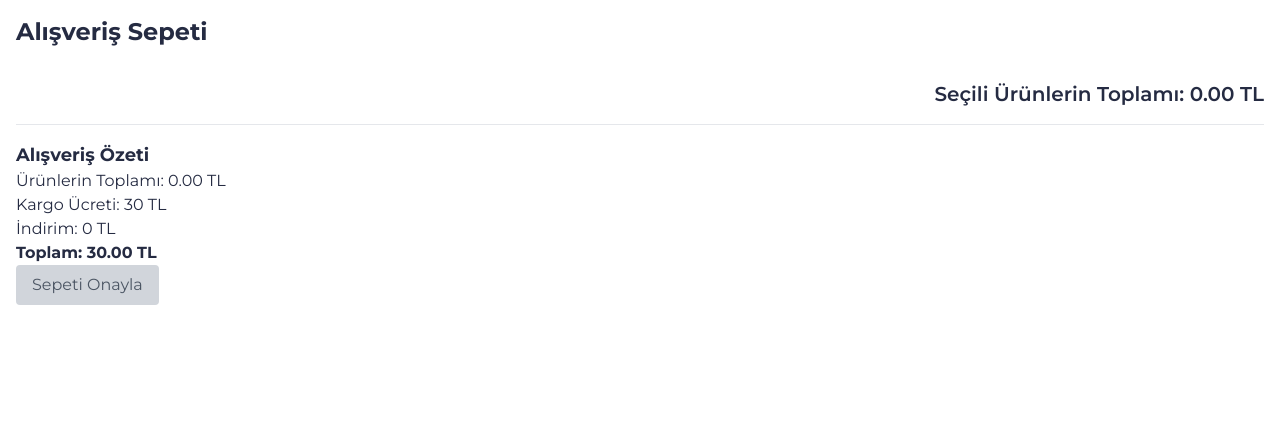
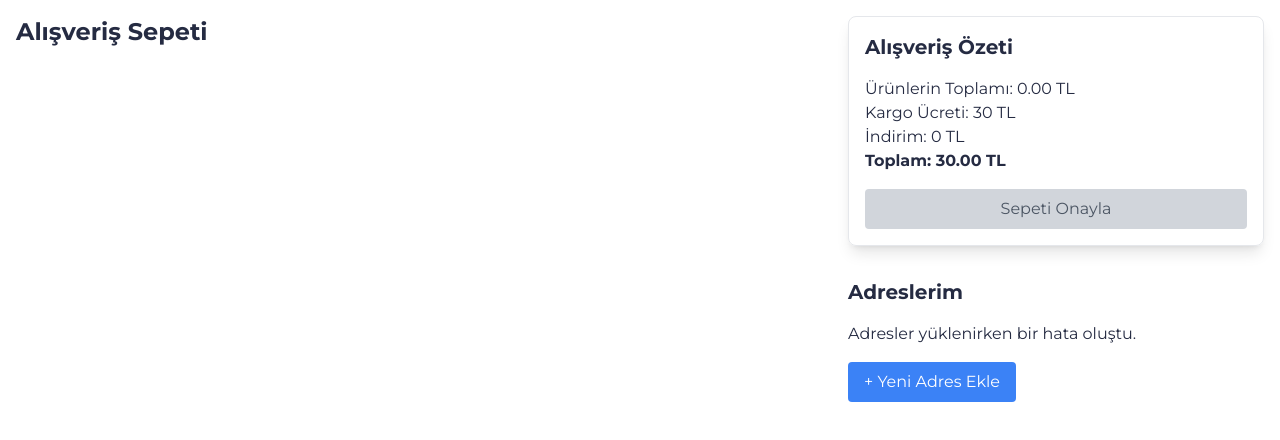
Before and after one commit to hediye-ersan/Trend-Kod, a React (Vite) app: page /shopping-cart in a window 1280 px wide. Shown: the top 440 px of the page. Built offline with nearby package versions, Linux system fonts and the light colour scheme; a web font is replaced by a local one.

Commit message:
Alışveriş sepeti sayfasını revize eder ve fetchUserAction ekler

```diff
--- a/src/page/ShoppingCartPage.jsx
+++ b/src/page/ShoppingCartPage.jsx
@@ -7,6 +7,8 @@ import {
     removeFromCart,
     addToCart
 } from "../actions/shopCardAction";
+
+import { fetchUserAddresses } from "../actions/userAction";
 
 const ShoppingCartPage = () => {
     const dispatch = useDispatch();
@@ -19,13 +21,11 @@ const ShoppingCartPage = () => {
         const storedCartItems = localStorage.getItem('cartItems');
         if (storedCartItems) {
             const parsedItems = JSON.parse(storedCartItems);
-            // Redux store'a yükle
             parsedItems.forEach(item => dispatch(addToCart(item)));
         }
     }, [dispatch]);
 
     useEffect(() => {
-        // setSelectedItems'ı burada çağırarak döngüyü önlüyoruz
         setSelectedItems(cartItems.map((item) => item.id));
     }, [cartItems]);
 
@@ -56,7 +56,6 @@ const ShoppingCartPage = () => {
     const handleOrder = () => {
         const orderedItems = cartItems.filter((item) => selectedItems.includes(item.id));
         if (!user) {
-            // Kullanıcı giriş yapmamışsa login sayfasına yönlendir
             history.push('/login');
         } else {
             console.log("Sipariş Oluşturulan Ürünler:", orderedItems);
@@ -64,8 +63,20 @@ const ShoppingCartPage = () => {
         }
     };
 
+    useEffect(() => {
+        if (user) {
+            dispatch(fetchUserAddresses());
+        }
+    }, [user, dispatch]);
+
+    const handleAddAddress = () => {
+        history.push('/add-address');
+    };
+
     return (
-        <div className="p-4">
+        <div className="flex flex-col md:flex-row gap-8 p-4">
+            {/* Sol Sütun: Alışveriş Sepeti */}
+            <div className="flex-1">
                 <h1 className="text-2xl font-bold mb-6">Alışveriş Sepeti</h1>
                 <div className="space-y-6">
                     {Object.entries(groupedItems).map(([seller, items]) => (
@@ -110,22 +121,22 @@ const ShoppingCartPage = () => {
                         </div>
                     ))}
                 </div>
-            <div className="mt-8">
+            </div>
 
-                <h2 className="text-xl font-semibold text-right mt-4">
-                    Seçili Ürünlerin Toplamı: {totalSelectedPrice.toFixed(2)} TL
-                </h2>
-            </div>
-            <div className="border-t mt-4 pt-4">
-                <h2 className="text-lg font-bold">Alışveriş Özeti</h2>
+            {/* Sağ Sütun: Alışveriş Özeti */}
+            <div className="w-full md:w-1/3">
+                <div className="border p-4 rounded-lg shadow-lg">
+                    <h2 className="text-xl font-bold mb-4">Alışveriş Özeti</h2>
                     <p>Ürünlerin Toplamı: {totalSelectedPrice.toFixed(2)} TL</p>
                     <p>Kargo Ücreti: 30 TL</p>
                     <p>İndirim: {totalSelectedPrice >= 150 ? '-30 TL (150 TL ve Üzerinde Kargo Ücretsiz)' : '0 TL'}</p>
-                <p className="font-bold">Toplam: {(totalSelectedPrice >= 150 ? totalSelectedPrice : totalSelectedPrice + 30).toFixed(2)} TL</p>
+                    <p className="font-bold">
+                        Toplam: {(totalSelectedPrice >= 150 ? totalSelectedPrice : totalSelectedPrice + 30).toFixed(2)} TL
+                    </p>
                     <button
                         onClick={handleOrder}
                         disabled={selectedItems.length === 0}
-                    className={`px-4 py-2 rounded ${selectedItems.length > 0
+                        className={`mt-4 px-4 py-2 w-full rounded ${selectedItems.length > 0
                             ? "bg-blue-500 text-white hover:bg-blue-600"
                             : "bg-gray-300 text-gray-600 cursor-not-allowed"
                             }`}
@@ -133,6 +144,31 @@ const ShoppingCartPage = () => {
                         Sepeti Onayla
                     </button>
                 </div>
+                <div className="mt-8">
+                    <h1 className="text-xl font-bold mb-4">Adreslerim</h1>
+                    {user?.addresses?.length > 0 ? (
+                        <div>
+                            <ul className="list-disc pl-5">
+                                {user.addresses.map((address, index) => (
+                                    <li key={index}>
+                                        {address.city}, {address.district}, {address.neighborhood}
+                                    </li>
+                                ))}
+                            </ul>
+                        </div>
+                    ) : (
+                        user?.addresses === undefined
+                            ? "Adresler yüklenirken bir hata oluştu."
+                            : "Kayıtlı adresiniz bulunmamaktadır."
+                    )}
+                    <button
+                        onClick={handleAddAddress}
+                        className="mt-4 px-4 py-2 bg-blue-500 text-white rounded hover:bg-blue-600"
+                    >
+                        + Yeni Adres Ekle
+                    </button>
+                </div>
+            </div>
         </div>
     );
 };
```
Lines whose indentation alone changed are shown as unchanged.
